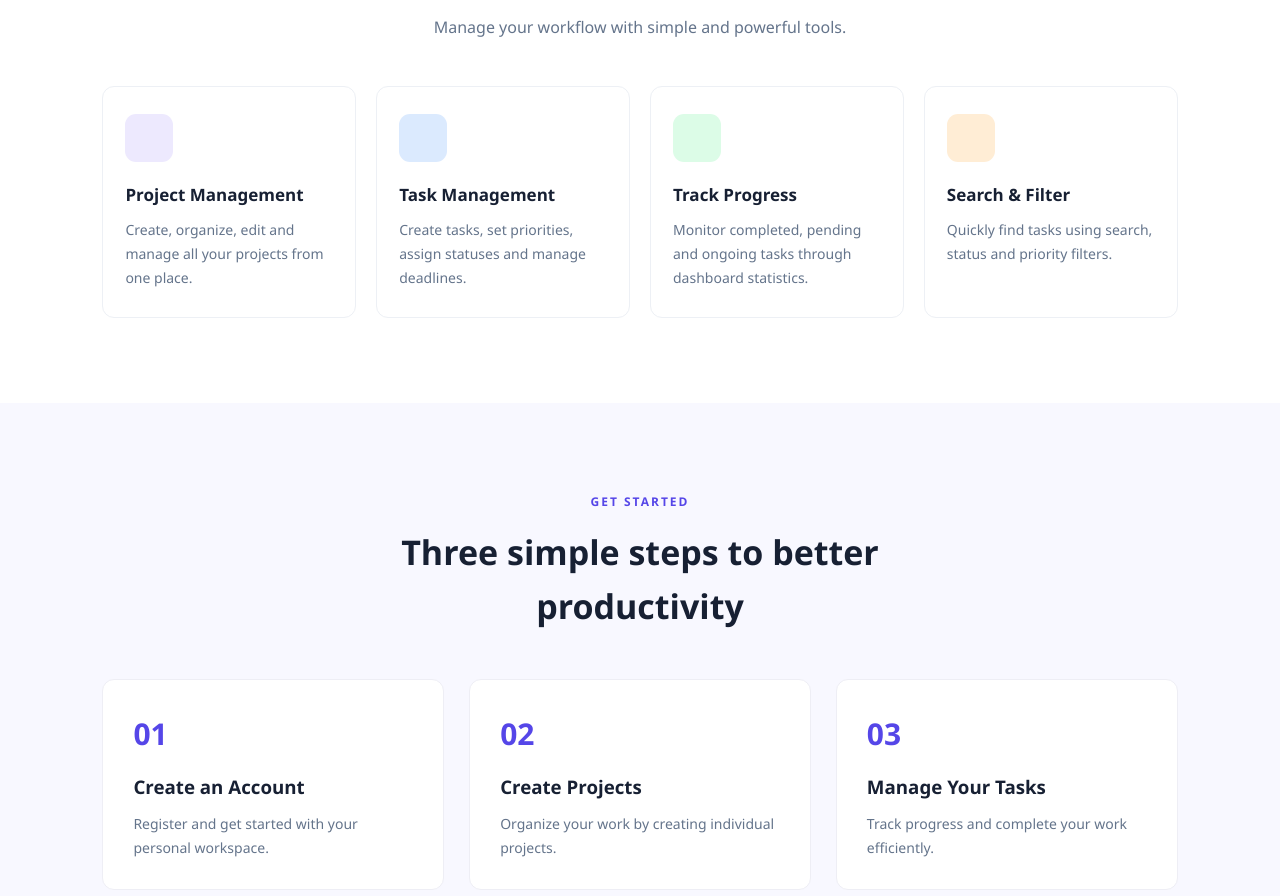
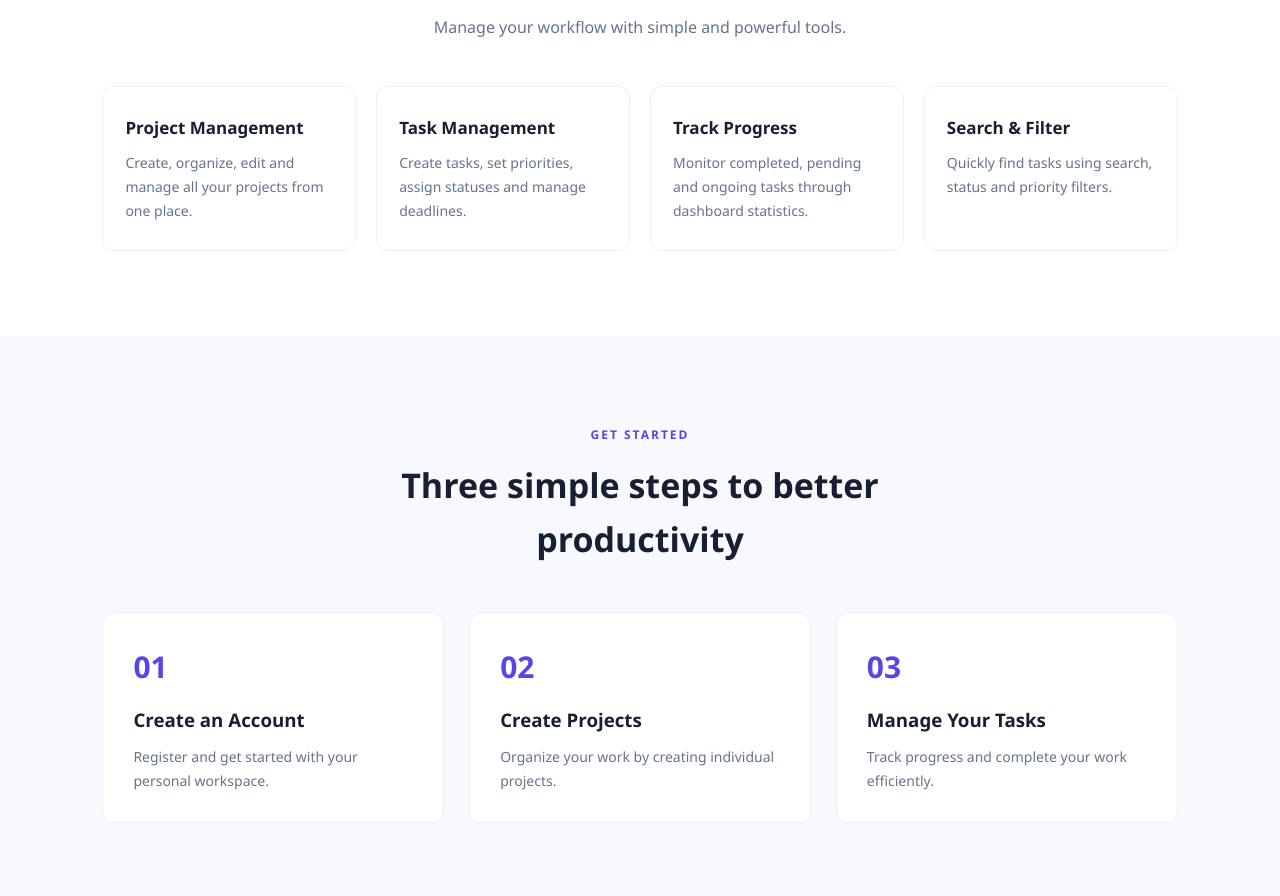
Before and after one commit to riyakamhub15/taskFlow, a React (Vite) app in the folder client/: page / in a window 1280 px wide. Shown: the part 1052-1948 px from the top of the page. Built offline with nearby package versions, Linux system fonts and the light colour scheme.

Commit message:
updated icons

```diff
--- a/client/src/pages/Home.jsx
+++ b/client/src/pages/Home.jsx
@@ -150,7 +150,7 @@ const Home = () => {
         <div className="features-grid">
 
           <div className="feature-card">
-            <div className="feature-icon purple"></div>
+
             <h3>Project Management</h3>
             <p>
               Create, organize, edit and manage all your
@@ -159,7 +159,7 @@ const Home = () => {
           </div>
 
           <div className="feature-card">
-            <div className="feature-icon blue"></div>
+
             <h3>Task Management</h3>
             <p>
               Create tasks, set priorities, assign statuses
@@ -168,7 +168,7 @@ const Home = () => {
           </div>
 
           <div className="feature-card">
-            <div className="feature-icon green"></div>
+
             <h3>Track Progress</h3>
             <p>
               Monitor completed, pending and ongoing tasks
@@ -177,7 +177,7 @@ const Home = () => {
           </div>
 
           <div className="feature-card">
-            <div className="feature-icon orange"></div>
+
             <h3>Search & Filter</h3>
             <p>
               Quickly find tasks using search, status
```
